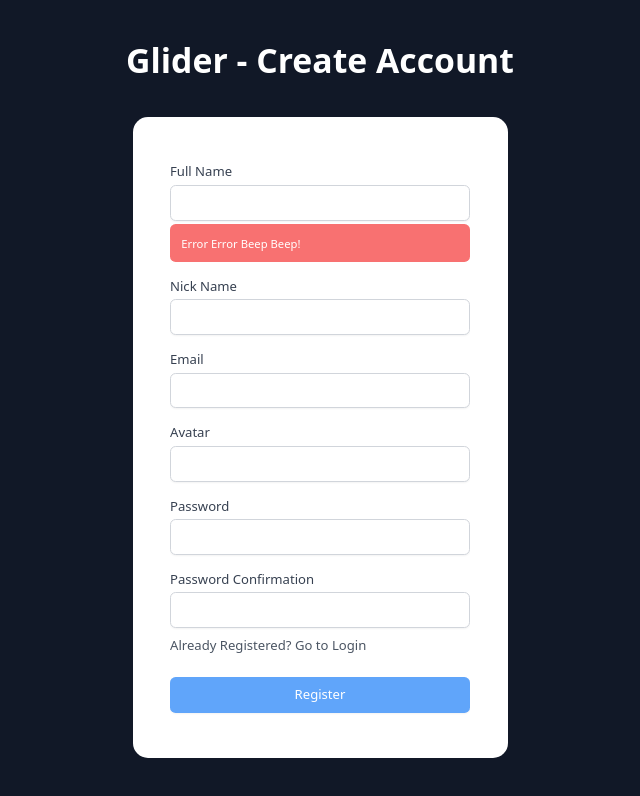
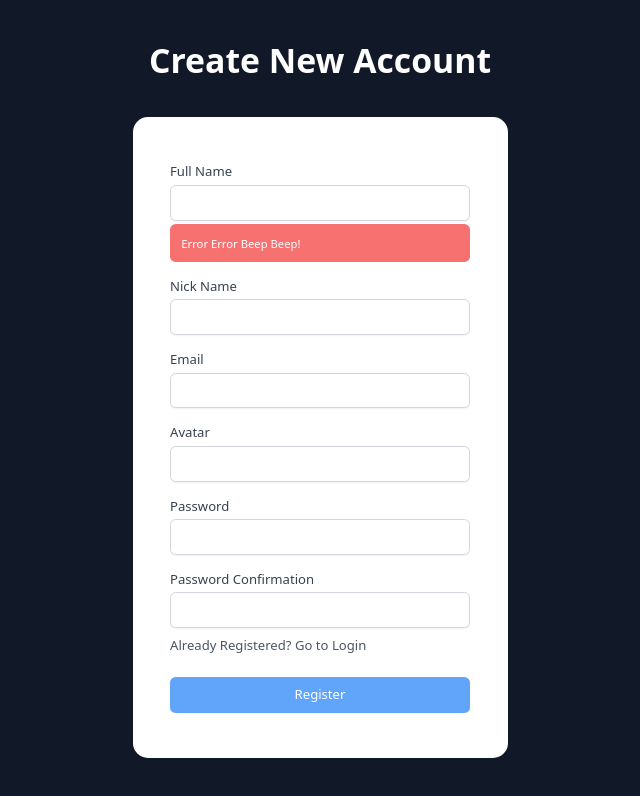
Before and after one commit to Henelllis/svelte-social-app, a SvelteKit app: page /auth/register in a window 1280 px wide. Shown: the top 796 px of the page, without its empty margins (320-960 px from the left). Built offline with nearby package versions, Linux system fonts and the light colour scheme.

Commit message:
auth layout with props to inject in, pretty cool struff

```diff
--- /dev/null
+++ b/src/components/layouts/AuthLayout.svelte
@@ -0,0 +1,12 @@
+<script>
+  export let title = "";
+</script>
+
+<div class="flex-it justify-center items-center h-full">
+  <div class="text-white text-4xl font-bold">{title}</div>
+  <div class="mt-10 flex-it h-100 xs:w-100 w-full bg-white p-10 rounded-2xl">
+    <div class="flex-it">
+      <slot />
+    </div>
+  </div>
+</div>
--- a/src/routes/(auth)/auth/login/+page.svelte
+++ b/src/routes/(auth)/auth/login/+page.svelte
@@ -1,7 +1,8 @@
-<div class="flex-it justify-center items-center h-full">
-  <div class="text-white text-4xl font-bold">Glider - Get In</div>
-  <div class="mt-10 flex-it h-100 xs:w-100 w-full bg-white p-10 rounded-2xl">
-    <div class="flex-it">
+<script>
+  import AuthLayout from "../../../../components/layouts/AuthLayout.svelte";
+</script>
+
+<AuthLayout title="Get In">
   <form class="flex-it">
     <div class="flex-it overflow-hidden sm:rounded-md">
       <div class="flex-it">
@@ -19,9 +20,7 @@
             </div>
           </div>
           <div class="flex-it py-2">
-                <label for="password" class="block text-sm font-medium text-gray-700">
-                  Password
-                </label>
+            <label for="password" class="block text-sm font-medium text-gray-700"> Password </label>
             <input
               type="password"
               name="password"
@@ -33,7 +32,7 @@
       </div>
       <div class="text-sm text-gray-600 pb-4">
         No Account Yet?{" "}
-            <a class="hover:underline" href="/"> Create a new account </a>
+        <a class="hover:underline" href="/auth/register"> Create a new account </a>
       </div>
       <div class="flex-it py-2">
         <button
@@ -47,6 +46,4 @@
       </div>
     </div>
   </form>
-    </div>
-  </div>
-</div>
+</AuthLayout>
--- a/src/routes/(auth)/auth/register/+page.svelte
+++ b/src/routes/(auth)/auth/register/+page.svelte
@@ -1,7 +1,8 @@
-<div class="flex-it justify-center items-center h-full">
-  <div class="text-white text-4xl font-bold">Glider - Create Account</div>
-  <div class="mt-10 flex-it h-100 xs:w-100 w-full bg-white p-10 rounded-2xl">
-    <div class="flex-it">
+<script>
+  import AuthLayout from "../../../../components/layouts/AuthLayout.svelte";
+</script>
+
+<AuthLayout title="Create New Account">
   <form class="flex-it">
     <div class="flex-it overflow-hidden sm:rounded-md">
       <div class="flex-it">
@@ -54,9 +55,7 @@
           </div>
 
           <div class="flex-it py-2">
-                <label for="password" class="block text-sm font-medium text-gray-700">
-                  Password
-                </label>
+            <label for="password" class="block text-sm font-medium text-gray-700"> Password </label>
             <input
               type="password"
               name="password"
@@ -80,7 +79,7 @@
       </div>
       <div class="text-sm text-gray-600 pb-4">
         Already Registered?{" "}
-            <a class="hover:underline" href="/"> Go to Login </a>
+        <a class="hover:underline" href="/auth/login"> Go to Login </a>
       </div>
       <div class="flex-it py-2">
         <button
@@ -95,6 +94,4 @@
       </div>
     </div>
   </form>
-    </div>
-  </div>
-</div>
+</AuthLayout>
```
Lines whose indentation alone changed are shown as unchanged.
